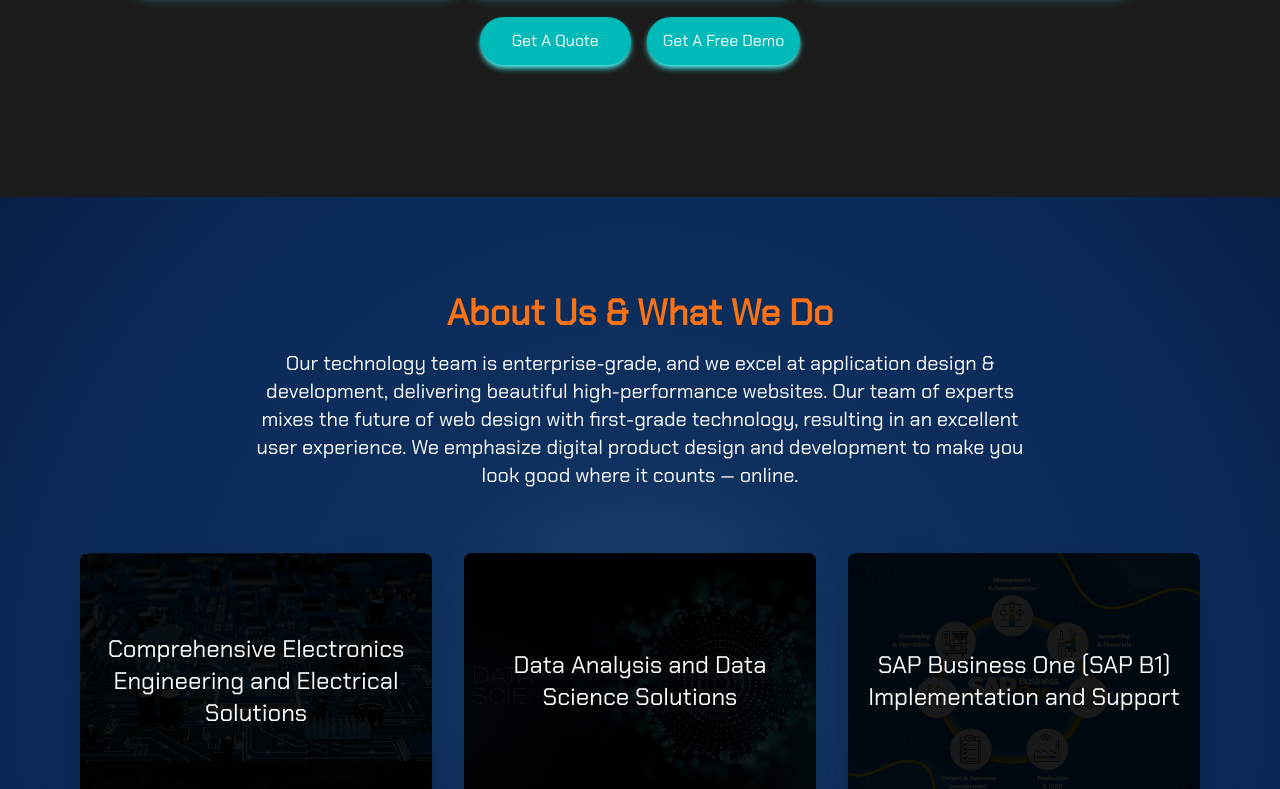
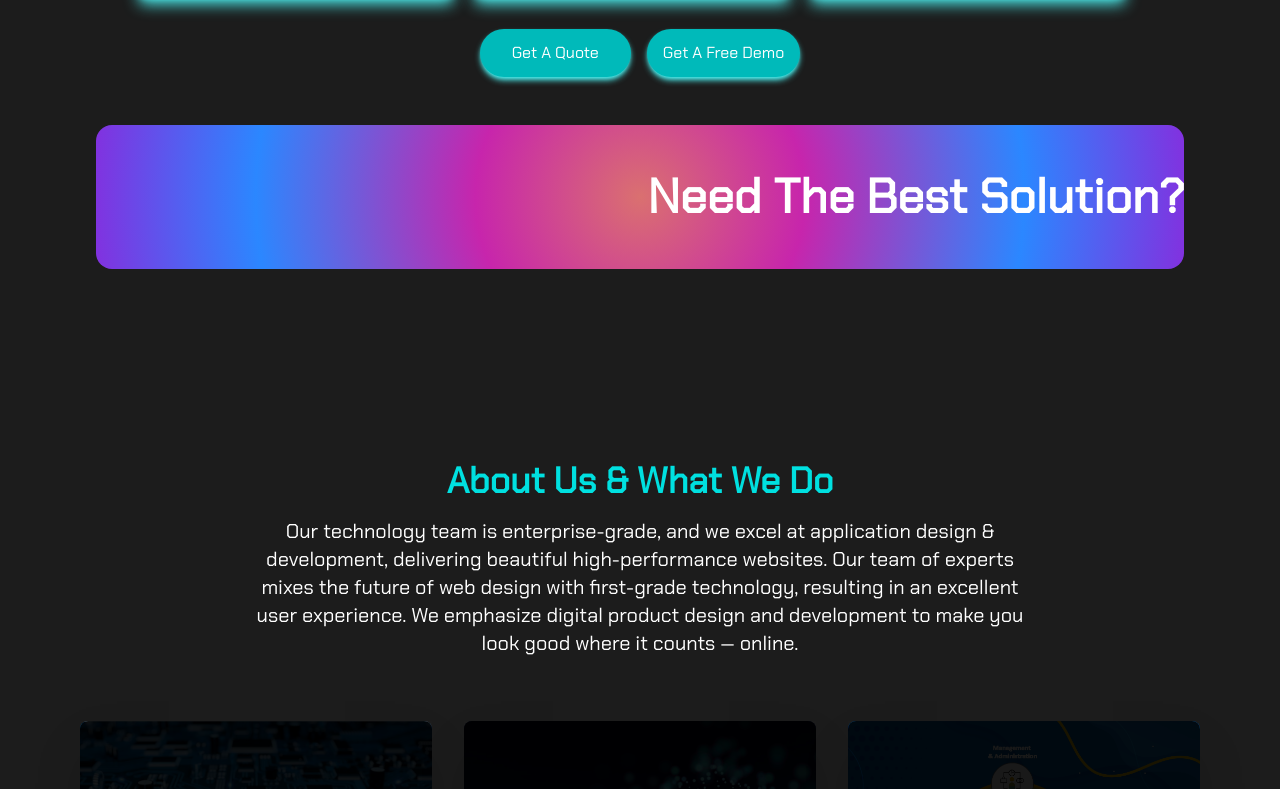
Before and after one commit to haseebx16/nexedge, a Next.js app in the folder website/: page / in a window 1280 px wide. Shown: the part 651-1440 px from the top of the page. Built offline with nearby package versions, Linux system fonts and the light colour scheme.

Commit message:
Commit 17: Hero Page

```diff
--- a/website/app/components/About.jsx
+++ b/website/app/components/About.jsx
@@ -6,7 +6,7 @@ import Link from 'next/link';
 const WebsiteDesign = () => {
   return (
     <>
-        <div className="relative min-h-[30rem] gradient-website">
+        <div className="relative min-h-[30rem] bg-darkGrey">
 
         <div className='flex justify-center items-center flex-col w-full relative z-10'>
           <div className='text-white text-center mt-12'>
--- a/website/app/components/Hero.jsx
+++ b/website/app/components/Hero.jsx
@@ -7,7 +7,7 @@ import { motion } from 'framer-motion'
 
 const Hero = () => {
   return (
-    <div className={`${font.className} bg-darkGrey p-16 flex justify-center items-center flex-col`} style={{ minHeight: "50rem" }}>
+    <div className={`${font.className} bg-darkGrey p-24 pt-36 flex justify-center items-center flex-col`} style={{ minHeight: "50rem" }}>
       <motion.div
         initial={{ opacity: 0, y: -50 }}
         animate={{ opacity: 1, y: 0 }}
@@ -99,6 +99,24 @@ const Hero = () => {
           Get A Free Demo
         </motion.button>
       </motion.div>
+
+      <motion.div className='gradient-website mt-12 w-full rounded-2xl py-12 overflow-hidden'>
+          <motion.div
+            initial={{ x: '100vw' }} // Start off-screen on the right
+            animate={{
+              x: ['100vw', '0vw', '-50vw'], // Slide from right to left and exit to left
+            }}
+            transition={{
+              duration: 5, // Adjust this value for speed
+              ease: 'linear', // Use linear easing for constant speed
+              repeat: Infinity, // Repeat indefinitely
+              repeatType: 'loop', // Specify that it should loop
+            }}
+            className='text-white text-5xl font-extrabold whitespace-nowrap'
+          >
+            Need The Best Solution? Contact Us !
+          </motion.div>
+        </motion.div>
     </div>
   )
 }
--- a/website/app/globals.css
+++ b/website/app/globals.css
@@ -13,7 +13,9 @@
 }
 
 .gradient-website {
-    background: radial-gradient(circle at center, #204a7c 0%, #0e305e 30%, #0b2b5a 70%, #092046 100%);
+    background: radial-gradient(circle at center, #da7070 0%, #c725ac 30%, #2b87ff 70%, #8231df 100%);
+    /* background: radial-gradient(circle at center, #31d3df 0%, #25afc7 30%, #2be6ff 70%, #31d3df 100%); */
+
     width: 100%;
   }
 
--- a/website/app/page.js
+++ b/website/app/page.js
@@ -22,9 +22,9 @@ export default function Home() {
         </section>
         <section>
 
-          <div className={`${font.className} gradient-website h-auto p-20 space-y-16 flex flex-col justify-center items-center`}>
+          <div className={`${font.className} bg-darkGrey h-auto p-20 space-y-16 flex flex-col justify-center items-center`}>
               <div className='text-center'>
-                  <p className='text-4xl mt-4 font-extrabold text-orange-500'>About Us & What We Do</p>
+                  <p className='text-4xl mt-4 font-extrabold text-customCyan'>About Us & What We Do</p>
                   <p className='text-xl font-light mt-4 text-white max-w-3xl mx-auto'>Our technology team is enterprise-grade, and we excel at application design & development, delivering beautiful high-performance websites. Our team of experts mixes the future of web design with first-grade technology, resulting in an excellent user experience. We emphasize digital product design and development to make you look good where it counts — online.</p>
               </div>
               <div className='grid grid-cols-1 md:grid-cols-2 lg:grid-cols-3 gap-8'>
```
